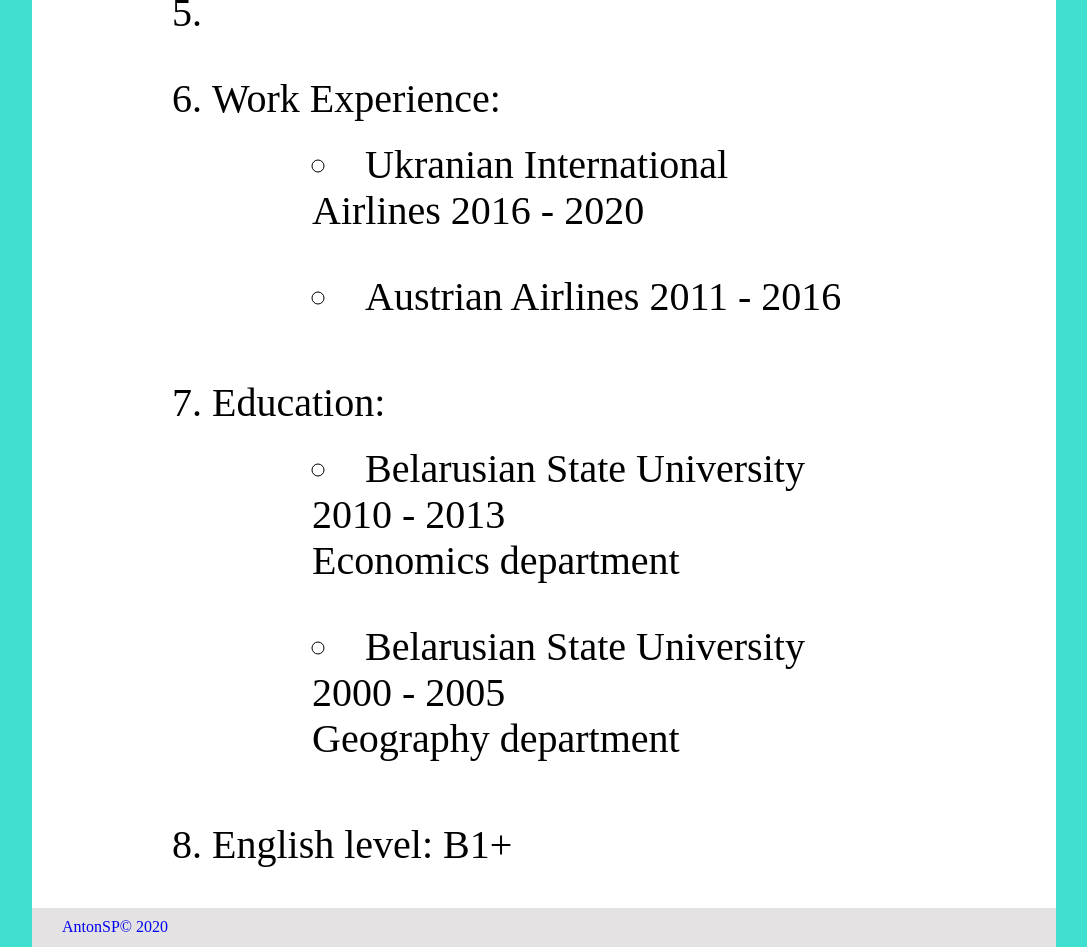
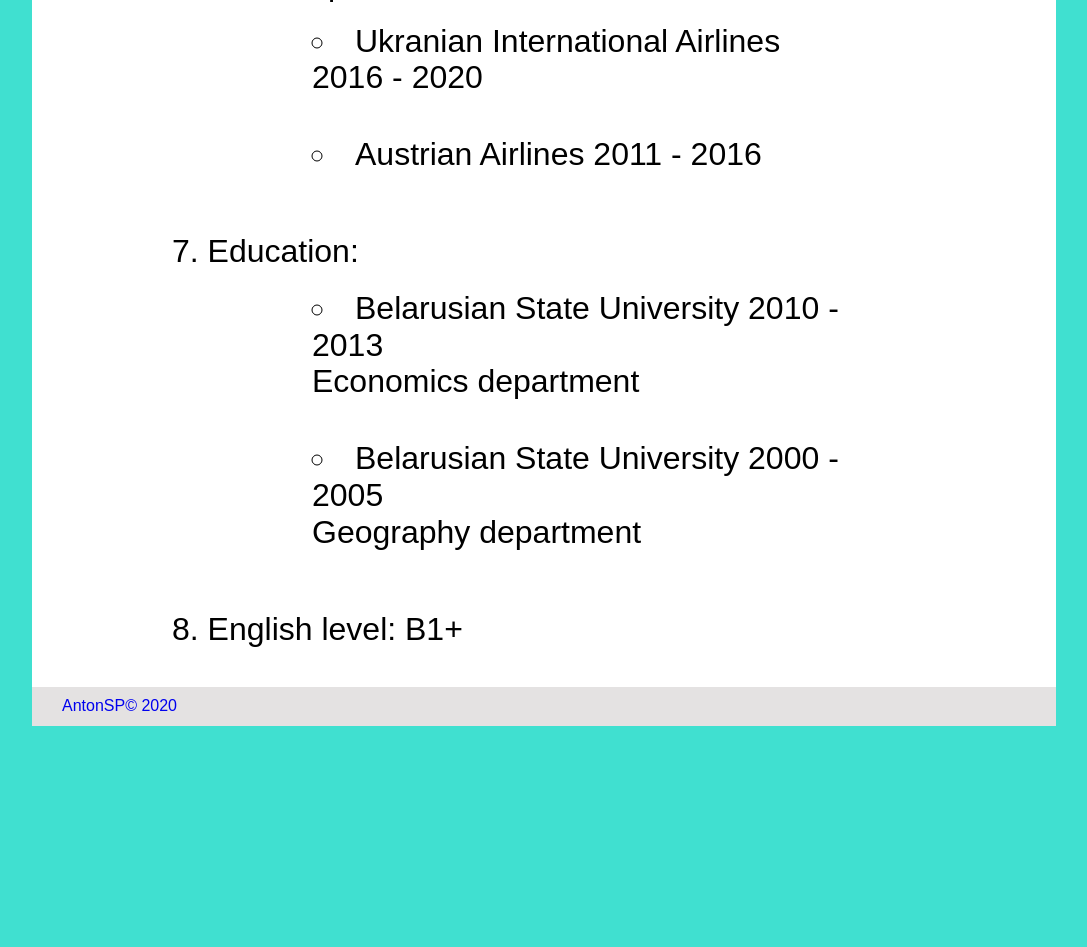
Before and after one commit to AntonSP-web/rsschool-cv, a plain HTML site: page index.html in a window 1280 px wide. Shown: the part 811-1758 px from the top of the page, without its empty margins (96-1183 px from the left). After the commit the page ends 1537 px from the top, so only its background shows below. Drawn offline with Linux system fonts and the light colour scheme.

Commit message:
feat: add basic fonts

```diff
--- a/css/styles.css
+++ b/css/styles.css
@@ -13,6 +13,7 @@
   display: flex;
   justify-content: center;
   align-items: center;
+  font-family: Arial, Helvetica, sans-serif;
 }
 
 h1 {
@@ -29,6 +30,7 @@
 main {
   width: 80%;
   margin: 0 auto;
+  font-family: Arial, Helvetica, sans-serif;
 }
 
 a {
@@ -43,7 +45,7 @@
 
 ol {
   list-style-position: inside;
-  font-size: 2.5em;
+  font-size: 2em;
   margin-top: 0;
   margin-bottom: 0;
 }
@@ -56,6 +58,7 @@
   width: 80%;
   margin: 0 auto;
   background-color: rgb(228, 226, 226);
+  font-family: Arial, Helvetica, sans-serif;
 }
 
 p {
@@ -63,4 +66,5 @@
   padding-top: 10px;
   padding-bottom: 10px;
   padding-left: 30px;
+  font-size: 1rem;
 }
```
